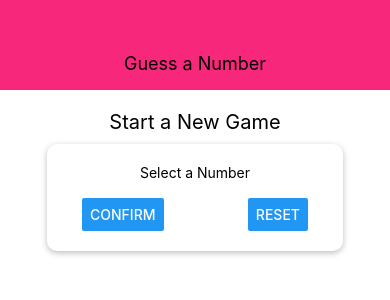
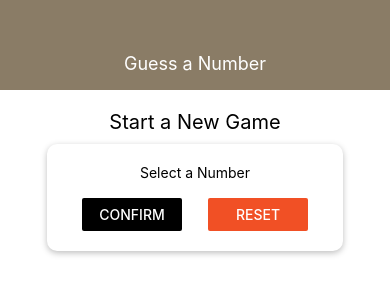
Before and after one commit to ryanstgermain/guess-a-number-native, a React Native app: screen / in a window 390 px wide. Shown: the top 300 px of the page. Built offline with nearby package versions, Linux system fonts and the light colour scheme.

Commit message:
Added color themes.

```diff
--- a/components/Header.js
+++ b/components/Header.js
@@ -1,5 +1,6 @@
 import React from 'react';
 import { StyleSheet, View, Text } from 'react-native';
+import colors from '../constants/colors';
 
 const Header = (props) => {
   return (
@@ -14,13 +15,13 @@
     width: '100%',
     height: 90,
     paddingTop: 36,
-    backgroundColor: '#F7287B',
+    backgroundColor: colors.primary,
     alignItems: 'center',
     justifyContent: 'center'
   },
 
   headerTitle: {
-    color: 'black',
+    color: 'white',
     fontSize: 18
   }
 });
--- /dev/null
+++ b/constants/colors.js
@@ -0,0 +1,5 @@
+export default {
+  primary: '#8A7C66',
+  secondary: '#2C363F',
+  accent: '#F15025'
+};
--- a/screens/StartGameScreen.js
+++ b/screens/StartGameScreen.js
@@ -1,5 +1,6 @@
 import React from 'react';
 import { StyleSheet, View, Text, TextInput, Button } from 'react-native';
+import colors from '../constants/colors';
 
 import Card from '../components/Card';
 
@@ -11,18 +12,24 @@
         <Text>Select a Number</Text>
         <TextInput />
         <View style={styles.buttonContainer}>
+          <View style={styles.button}>
             <Button
               title='Confirm'
+              color='black'
               onPress={() => {
 
               }}
             />
+          </View>
+          <View style={styles.button}>
             <Button
               title='Reset'
+              color={colors.accent}
               onPress={() => {
 
               }}
             />
+          </View>
         </View>
       </Card>
     </View>
@@ -52,6 +59,10 @@
     width: '100%',
     justifyContent: 'space-between',
     paddingHorizontal: 15
+  },
+
+  button: {
+    width: 100
   }
 });
 
```
Lines whose indentation alone changed are shown as unchanged.
